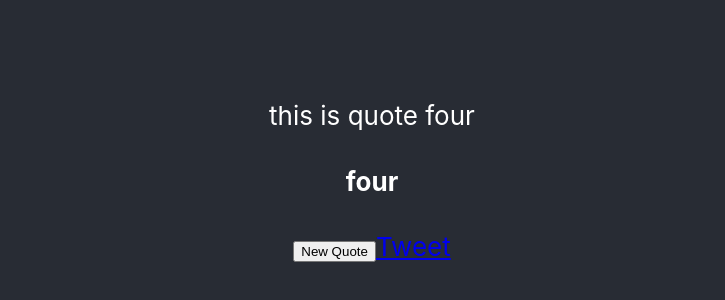
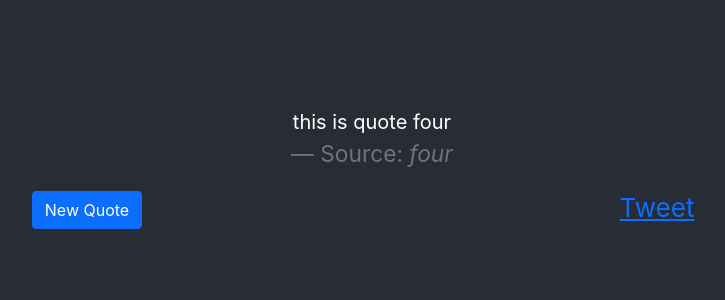
Before and after one commit to So-Wow/freecodecamp_quote_generator, a React (Create React App) app in the folder quote-generator/: page / in a window 1280 px wide. Shown: the part 232-532 px from the top of the page, without its empty margins (268-993 px from the left). Built offline with nearby package versions, Linux system fonts and the light colour scheme.

Commit message:
add bootstrap styling

```diff
--- a/quote-generator/public/index.html
+++ b/quote-generator/public/index.html
@@ -8,6 +8,8 @@
   <meta name="theme-color" content="#000000" />
   <meta name="description" content="Web site created using create-react-app" />
   <link rel="apple-touch-icon" href="%PUBLIC_URL%/logo192.png" />
+  <link href="https://cdn.jsdelivr.net/npm/bootstrap@5.0.2/dist/css/bootstrap.min.css" rel="stylesheet"
+    integrity="sha384-EVSTQN3/azprG1Anm3QDgpJLIm9Nao0Yz1ztcQTwFspd3yD65VohhpuuCOmLASjC" crossorigin="anonymous">
   <!--
       manifest.json provides metadata used when your web app is installed on a
       user's mobile device or desktop. See https://developers.google.com/web/fundamentals/web-app-manifest/
--- a/quote-generator/src/QuoteBox.js
+++ b/quote-generator/src/QuoteBox.js
@@ -36,12 +36,18 @@ class QuoteBox extends React.Component {
 
     render() {
         return (
-            <div id="quote-box" >
-                <blockquote id="text">{this.state.quote}</blockquote>
-                <h4 id="author">{this.state.author}</h4>
-                <button id="new-quote" type="button" onClick={this.handleClick}>New Quote</button>
-                <a className="button" id="tweet-quote" target="_blank" href="twitter.com/intent/tweet">Tweet</a>
-            </div>
+            <div id="quote-box" className="container" >
+                <figure className="text-center">
+                    <blockquote id="text" className="blockquote">
+                        <p>{this.state.quote}</p>
+                    </blockquote>
+                    <figcaption className="blockquote-footer" id="author">Source: <cite title={this.state.author}>{this.state.author}</cite></figcaption>
+                </figure>
+                <div className="row">
+                    <div className="col"><button id="new-quote" type="button" className="btn btn-primary" onClick={this.handleClick}>New Quote</button></div>
+                    <div className="col"><a className="button" id="tweet-quote" target="_blank" href="twitter.com/intent/tweet">Tweet</a></div>
+                </div>
+            </div >
         );
     }
 }
```
